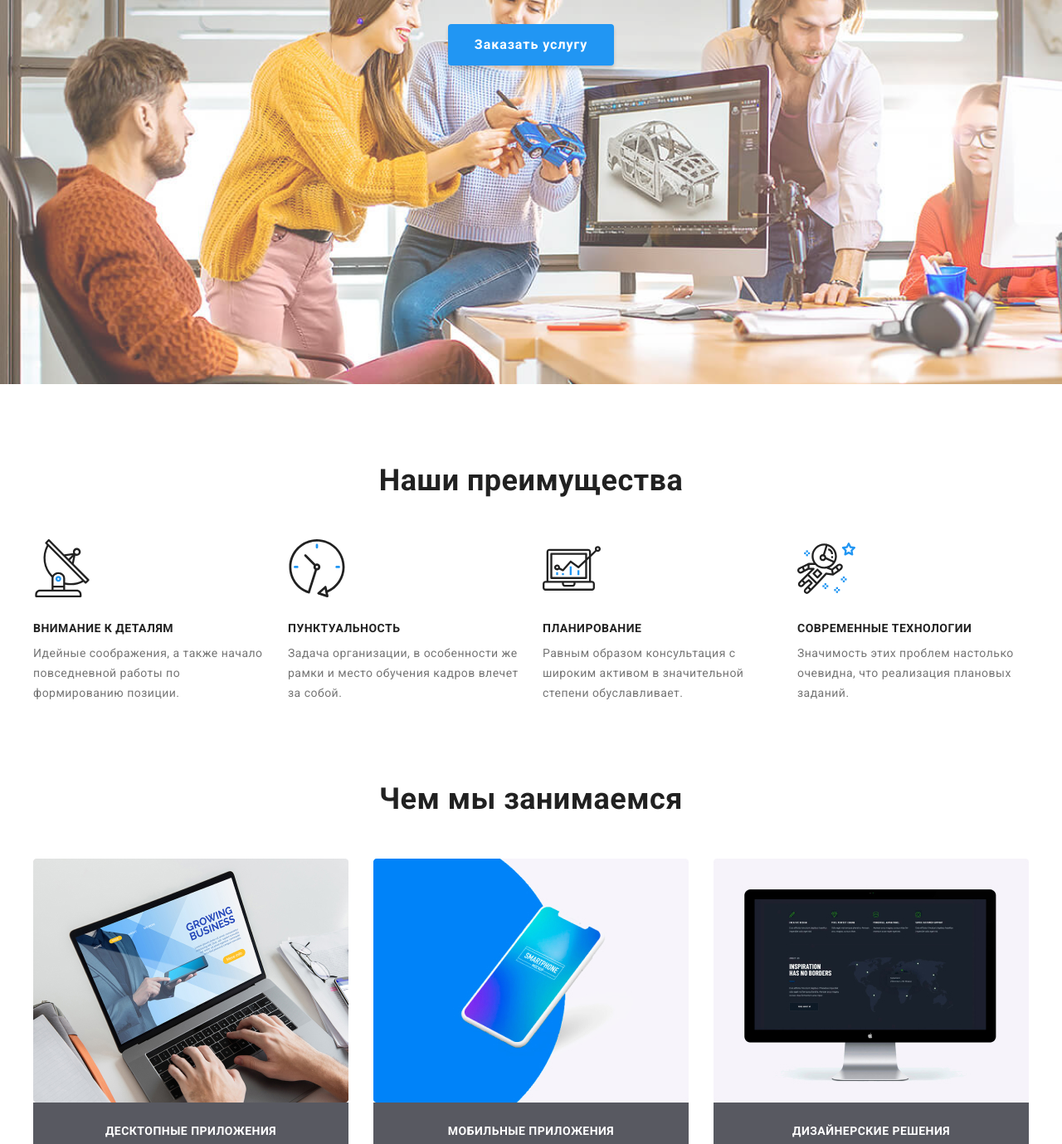
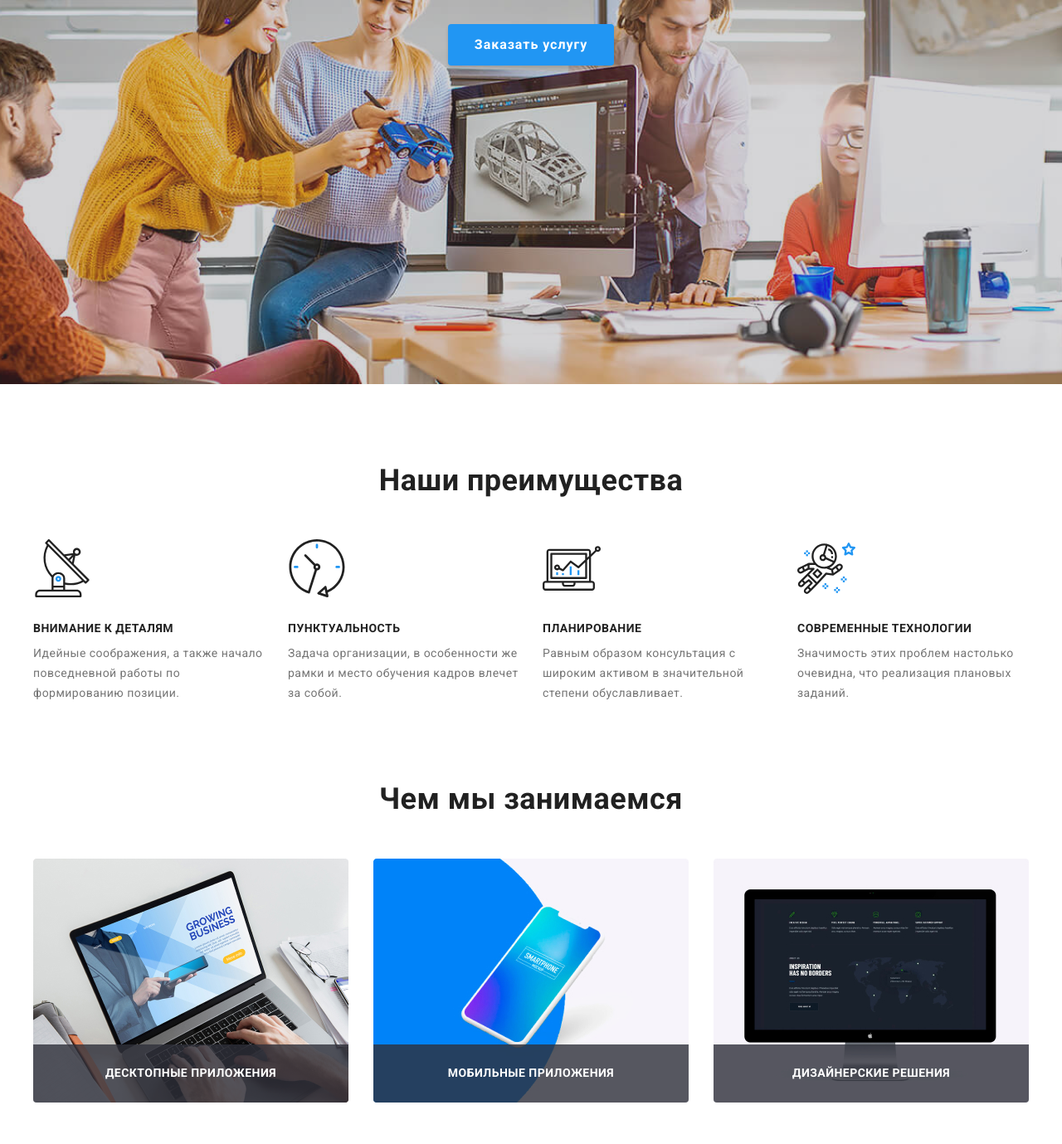
Before and after one commit to stadvar/goit-markup-hw-03, a plain HTML site: page index.html in a window 1280 px wide. Shown: the part 221-1600 px from the top of the page at 83% size. Drawn offline with nearby package versions, Linux system fonts and the light colour scheme.

Commit message:
fixed issues

```diff
--- a/css/common.css
+++ b/css/common.css
@@ -88,6 +88,7 @@ body {
 }
 .footer {
   background-color: #2f303a;
+  min-width: 1230px;
 }
 .footer > p {
   color: rgba(255, 255, 255, 0.6);
--- a/css/index.css
+++ b/css/index.css
@@ -5,11 +5,17 @@
 /* rgba(255, 255, 255, 0.6) */
 
 .hero-section {
-  background: url('../images/header.png') no-repeat;
-  /* background-color: rgba(47, 48, 58, 0.8); */
-
-  height: 600px;
+  background-image: url('../images/header.png');
+  background-repeat: no-repeat;
+  background-color: rgba(47, 48, 58, 0.8);
+  background-position: center;
+  /* backrgound-image: right 30px bottom 20px; */
+  background-attachment: fixed;
+  background-size: cover;
+  min-height: 600px;
   text-align: center;
+  min-width: 1230px;
+  /* outline: 1px solid black; */
 }
 
 .hero-title {
@@ -65,6 +71,9 @@
   margin-top: 0;
   margin-bottom: 0px;
 }
+.works-list li {
+  position: relative;
+}
 .works-list .link {
   display: block;
   text-align: center;
@@ -75,15 +84,17 @@
 }
 
 .works-list .title {
-  padding: 27px 0;
+  padding: 27px 27px;
   margin: 0;
   color: var(--white-color);
   background-color: rgba(47, 48, 58, 0.8);
-
+  position: absolute;
+  bottom: 0;
+  min-width: 380px;
+  border-radius: 0 0 4px 4px;
   font-weight: 700;
   font-size: 14px;
   line-height: 1.14;
-  /* text-align: center; */
   text-transform: uppercase;
 }
 .works-list {
@@ -151,6 +162,7 @@
 }
 .our-team {
   background-color: var(--team-bg-color);
+  min-width: 1230px;
 }
 .section {
   padding: 95px 0;
```
Also changed, not shown: css/portfolio.css (+11 -1 lines).
